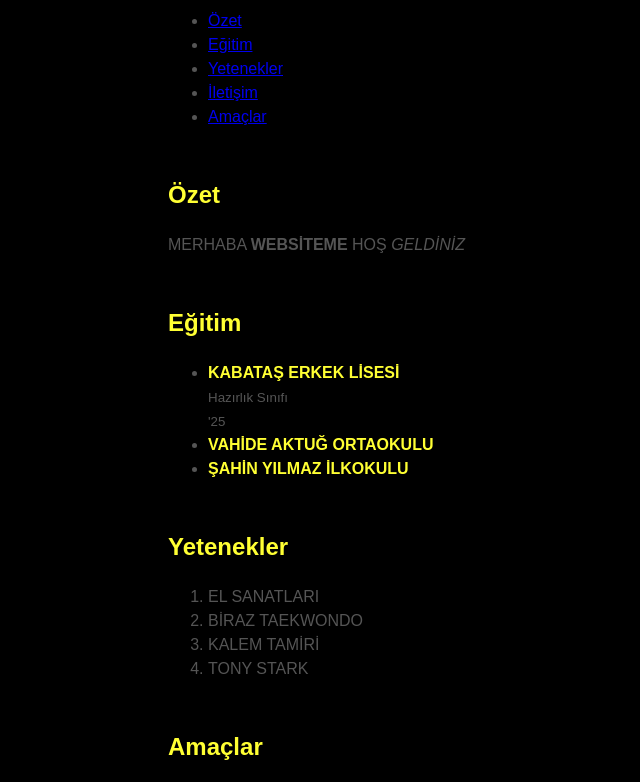
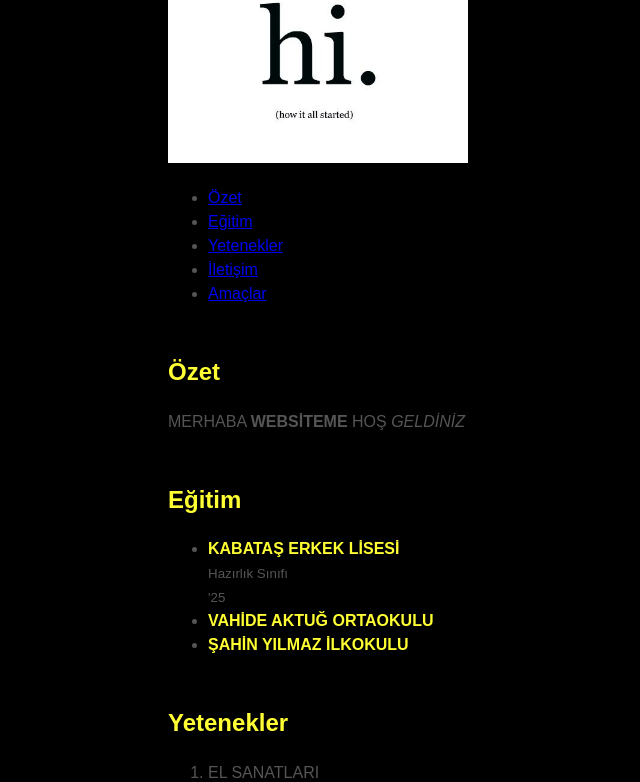
Before and after one commit to ezakca/web, a plain HTML site: page index.html in a window 1280 px wide. Shown: the part 186-968 px from the top of the page, without its empty margins (72-712 px from the left). Drawn offline with Linux system fonts and the light colour scheme.

Commit message:
Update index.html

```diff
--- a/index.html
+++ b/index.html
@@ -8,7 +8,7 @@
 <body>
 <header>
     <h1>ELİF ZEYNEP AKCA</h1>
-    <img src="image/hi.jpeg" width="300" alt="ELİF ZEYNEP AKCA"/>
+    <img src="image/hi.jpg" width="300" alt="ELİF ZEYNEP AKCA"/>
     <nav>
         <ul>
             <li><a href="#summary">Özet</a></li>
```
